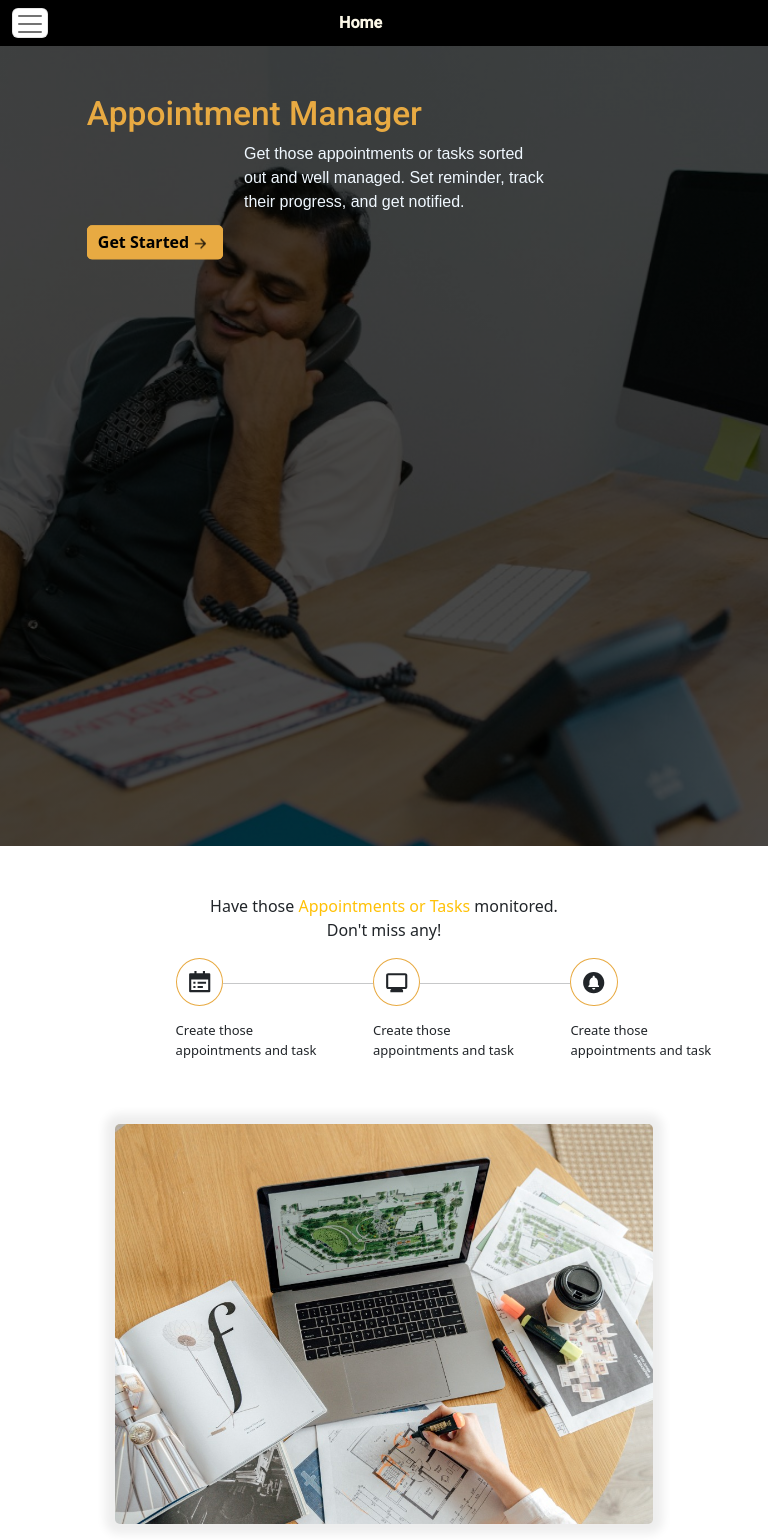
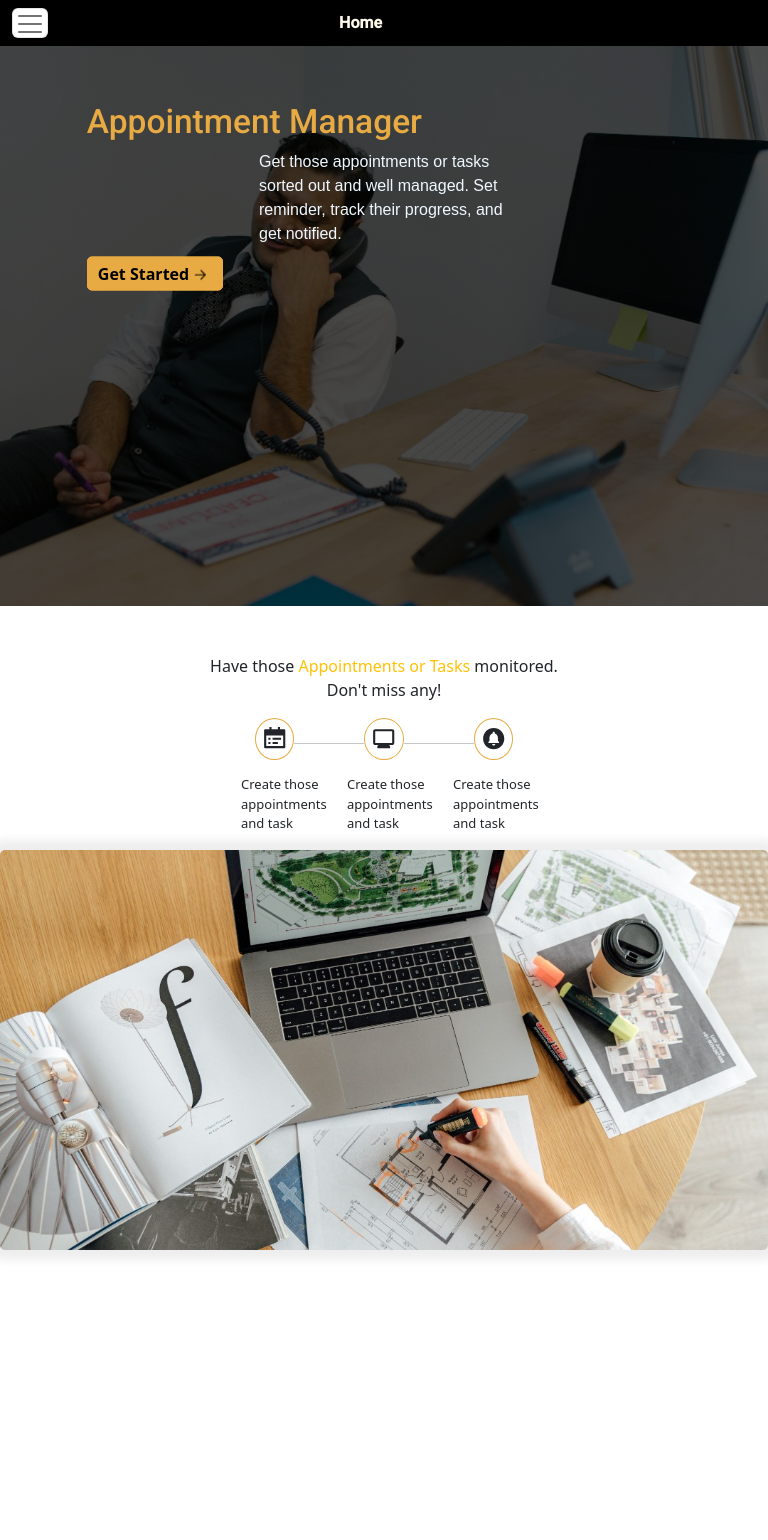
Before and after one commit to awasevalentine/Appointment-manager-v2, a React (Create React App) app: page / in a window 768 px wide. Shown: the top 1540 px of the page. After the commit the page ends 1314 px from the top, so only its background shows below. Built offline with nearby package versions, Linux system fonts and the light colour scheme; a web font is replaced by a local one.

Commit message:
added responsiveness to the calendar section

```diff
--- a/src/app/pages/home/home-page.jsx
+++ b/src/app/pages/home/home-page.jsx
@@ -70,9 +70,22 @@ const HomePage =()=>{
                 <p>Don't miss any!</p>
             </div>
             <div className="benefits-main-wrapper">
-                {
-                    benefit
-                }
+                <span className="benefits-icons">
+                    <RiCalendarTodoFill className="fs-3" />
+                </span>
+                <hr className="benefits-hr"/>
+                <span className="benefits-icons">
+                    <MdMonitor className="fs-3" />
+                </span>
+                <hr className="benefits-hr"/>
+                <span className="benefits-icons">
+                    <MdCircleNotifications className="fs-3" />
+                </span>
+            </div>
+            <div className="content">
+                <span><p className="benefits-content">Create those appointments and task</p></span>
+                <span><p className="benefits-content">Create those appointments and task</p></span>
+                <span><p className="benefits-content">Create those appointments and task</p></span>
             </div>
             <div  className="calendar-image">
                 {/* <img src={require('../../../assets/home_page/section2.jpeg')} alt="Calendar"/> */}
--- a/src/app/pages/home/home.css
+++ b/src/app/pages/home/home.css
@@ -108,10 +108,10 @@
 
 /* Benefits Section */
 
-.benefits-main-wrapper{
+.benefits-main-wrapper,.content{
     display: flex;
     justify-content: center;
-    margin-left: 8rem;
+    /* margin-left: 8rem; */
 }
 
 .benefits-hr{
@@ -134,17 +134,43 @@
     font-family: inherit;
     font-weight: 300;
 }
+
+.content > span:nth-child(-n+3){
+    padding-left: 4rem;
+}
 /* End of benefits sectgion */
 
 
 
-/* Media Query section */
+/* Media Query section for small screen */
 
-@media screen and (max-width: 991px) {
+@media screen and (max-width: 411px) {
+    #intro-wrapper {
+        height: 60vh;
+        background: #000;
+        /* margin-top: 80px; */
+        color: aliceblue;
+        background-image: linear-gradient(to right, rgba(0, 0, 0, 0.7), rgba(0, 0, 0, 0.7)),
+                        url('../../../assets/home_page/first_page.jpeg');
+        background-repeat: no-repeat;
+        background-size: cover;
+        background-position: center;
+    }
     .mobile-view {
         width: 100%;
         display: flex;
         justify-content: center;
+    }
+
+    .intro-text{
+        display: flex;
+        width: 270px;
+        align-items: center;
+        justify-content: center;
+        justify-items: center;
+        justify-self: center;
+        font-family: sans-serif;
+
     }
 
     .intro-description{
@@ -152,8 +178,149 @@
         transform: translate(10px, 30%);
 
     }
+
+/* Calendar section */
+    .calendar-image{
+        width: 100%;
+        display: flex;
+        margin: auto;
+        box-shadow: 0 0 10px 10px #EEEEEE;
+        justify-content: center;
+        justify-items: center;
+        justify-self: center;
+        background-color: blanchedalmond;
+        background-image: url('../../../assets/home_page/section2.jpeg');
+        height: 50%;
+        background-repeat: no-repeat;
+        background-position: bottom;
+        background-size: cover;
+        border-radius: 5px;
+
+
+    }
+    /* End of Calendar section */
+/* Benefits Section */
+
+.benefits-main-wrapper, .content{
+    display: flex;
+    justify-content: center;
+}
+
+.benefits-hr{
+    width: 70px;
+    height: 1px;
+    margin-top: 25px;
+}
+
+.benefits-icons{
+    border: 1px solid #E8AA42;
+    border-radius: 100%;
+    padding: 6px;
+
+}
+
+.benefits-content{
+    width: 90px;
+    font-size: 13px;
+    margin-top: 15px;
+    font-family: inherit;
+    font-weight: 300;
+}
+
+.content > span:nth-child(-n+3){
+    padding-left: 1rem;
+}
+/* End of benefits sectgion */
 }
 
 
-@media screen and (max-width: 991px) {
+/* Media Query section for medium screen */
+
+@media screen and (min-width: 412px) and (max-width: 991px) {
+    #intro-wrapper {
+        height: 70vh;
+        background: #000;
+        /* margin-top: 80px; */
+        color: aliceblue;
+        background-image: linear-gradient(to right, rgba(0, 0, 0, 0.7), rgba(0, 0, 0, 0.7)),
+                        url('../../../assets/home_page/first_page.jpeg');
+        background-repeat: no-repeat;
+        background-size: cover;
+        background-position: center;
+    }
+    .mobile-view {
+        width: 100%;
+        display: flex;
+        justify-content: center;
+    }
+
+    .intro-text{
+        display: flex;
+        width: 270px;
+        align-items: center;
+        justify-content: center;
+        justify-items: center;
+        justify-self: center;
+        font-family: sans-serif;
+
+    }
+
+    .intro-description{
+        width: 80%;
+        transform: translate(10px, 30%);
+
+    }
+
+/* Calendar section */
+    .calendar-image{
+        width: 100%;
+        display: flex;
+        margin: auto;
+        box-shadow: 0 0 10px 10px #EEEEEE;
+        justify-content: center;
+        justify-items: center;
+        justify-self: center;
+        background-color: blanchedalmond;
+        background-image: url('../../../assets/home_page/section2.jpeg');
+        height: 80%;
+        background-repeat: no-repeat;
+        background-position: bottom;
+        background-size: cover;
+        border-radius: 5px;
+
+
+    }
+    /* End of Calendar section */
+/* Benefits Section */
+
+.benefits-main-wrapper, .content{
+    display: flex;
+    justify-content: center;
 }
+
+.benefits-hr{
+    width: 70px;
+    height: 1px;
+    margin-top: 25px;
+}
+
+.benefits-icons{
+    border: 1px solid #E8AA42;
+    border-radius: 100%;
+    padding: 6px;
+
+}
+
+.benefits-content{
+    width: 90px;
+    font-size: 13px;
+    margin-top: 15px;
+    font-family: inherit;
+    font-weight: 300;
+}
+
+.content > span:nth-child(-n+3){
+    padding-left: 1rem;
+}
+/* End of benefits sectgion */
+}
```
